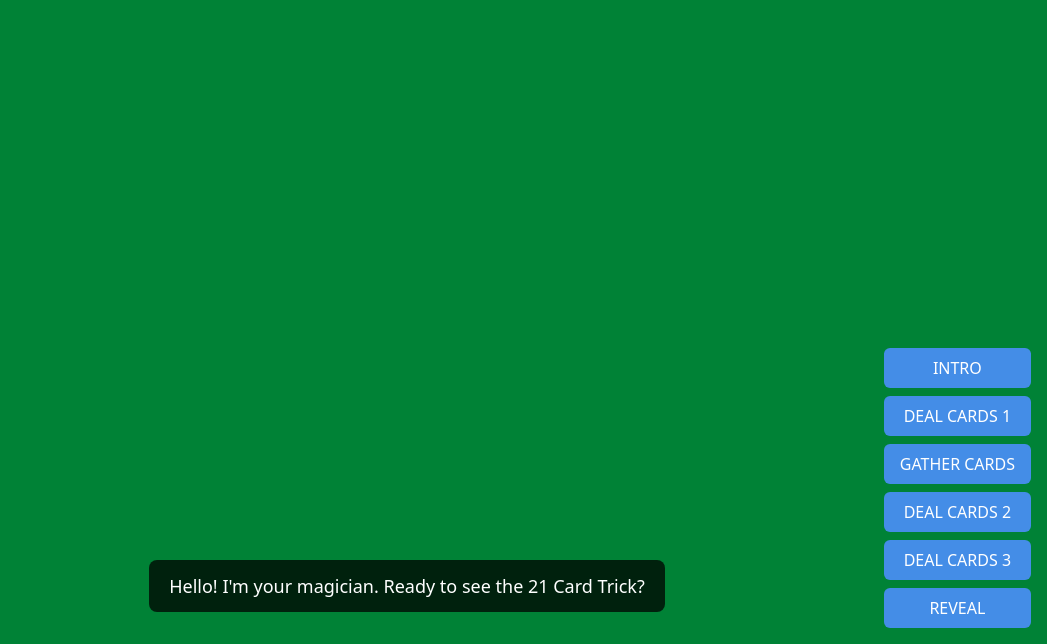
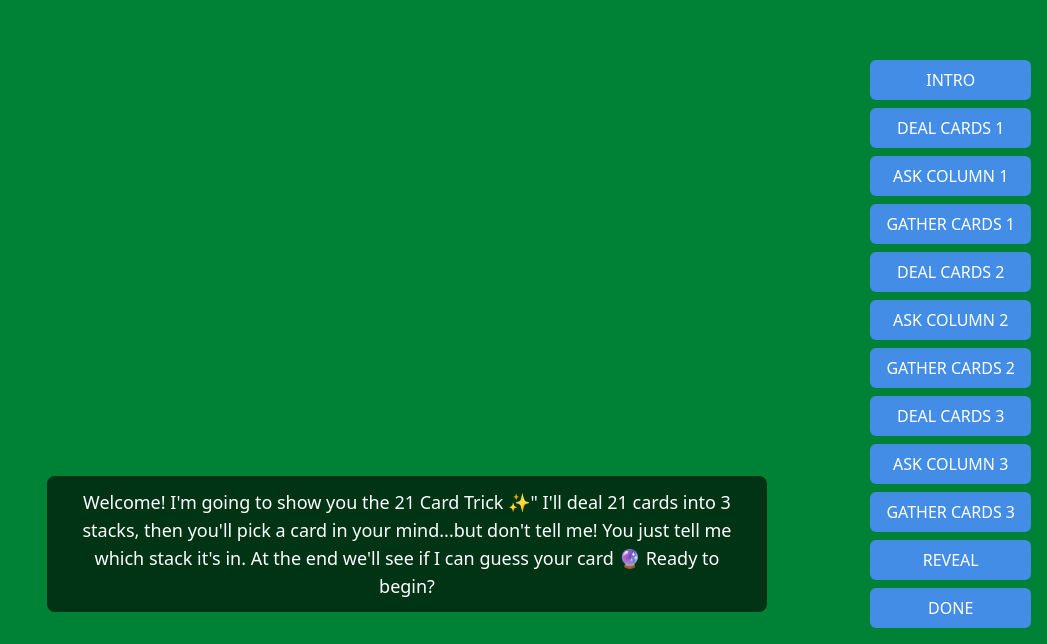
Before and after one commit to megelismi/21-card-trick, a React (Vite) app: page / in a window 1280 px wide. Shown: the part 156-800 px from the top of the page, without its empty margins (233-1280 px from the left). Built offline with nearby package versions, Linux system fonts and the light colour scheme.

Commit message:
card trick sequence and debug buttons

```diff
--- a/src/components/AnimatedCard.tsx
+++ b/src/components/AnimatedCard.tsx
@@ -26,8 +26,15 @@ function AnimatedCard({
   const finalX = column * (cardWidth + 150); // 15px space between columns TODO: this will need to change based on screen size
   const finalY = row * overlap; // overlap vertically
 
+  // TODO: put these phases into constants
+  const isDealingCards =
+    phase === "dealCards1" || phase === "dealCards2" || phase === "dealCards3";
+  const isGatheringRound = phase === "gatherCards1" || phase === "gatherCards2";
+  const isFinalGather = phase === "gatherCards3";
+  const isReveal = phase === "reveal";
+
   useEffect(() => {
-    if (phase === "dealRound1") {
+    if (isDealingCards) {
       animate(
         scope.current,
         {
@@ -41,7 +48,7 @@ function AnimatedCard({
           ease: "easeOut",
         }
       );
-    } else if (phase === "gatherRound1") {
+    } else if (isGatheringRound) {
       // gather the cards up
       //   animate(
       //     scope.current,
@@ -56,8 +63,22 @@ function AnimatedCard({
       //       ease: "easeOut",
       //     }
       //   );
+    } else if (isFinalGather) {
+      // this is the final gather things go off screen
+    } else if (isReveal) {
+      // revealAnimation
     }
-  }, [phase, index, finalX, finalY, animate, scope]);
+  }, [
+    isDealingCards,
+    isGatheringRound,
+    isFinalGather,
+    isReveal,
+    finalX,
+    finalY,
+    animate,
+    scope,
+    index,
+  ]);
 
   return (
     <motion.div
--- a/src/components/DebugControls.tsx
+++ b/src/components/DebugControls.tsx
@@ -10,28 +10,58 @@ function DebugControls({ send }: { send: (arg0: Events) => void }) {
         Intro
       </button>
       <button
-        onClick={() => send({ type: "DEAL_ROUND_1" })}
+        onClick={() => send({ type: "DEAL_CARDS_1" })}
         className="bg-blue-500 px-2 py-1 text-white"
       >
         Deal Cards 1
       </button>
       <button
-        onClick={() => send({ type: "GATHER_ROUND", selectedColumn: 2 })}
+        onClick={() => send({ type: "ASK_COLUMN_1" })}
         className="bg-blue-500 px-2 py-1 text-white"
       >
-        Gather Cards
+        Ask Column 1
       </button>
       <button
-        onClick={() => send({ type: "DEAL_ROUND_2" })}
+        onClick={() => send({ type: "GATHER_CARDS_1", selectedColumn: 2 })}
+        className="bg-blue-500 px-2 py-1 text-white"
+      >
+        Gather Cards 1
+      </button>
+      <button
+        onClick={() => send({ type: "DEAL_CARDS_2" })}
         className="bg-blue-500 px-2 py-1 text-white"
       >
         Deal Cards 2
       </button>
       <button
-        onClick={() => send({ type: "DEAL_ROUND_3" })}
+        onClick={() => send({ type: "ASK_COLUMN_2" })}
+        className="bg-blue-500 px-2 py-1 text-white"
+      >
+        Ask Column 2
+      </button>
+      <button
+        onClick={() => send({ type: "GATHER_CARDS_2", selectedColumn: 2 })}
+        className="bg-blue-500 px-2 py-1 text-white"
+      >
+        Gather Cards 2
+      </button>
+      <button
+        onClick={() => send({ type: "DEAL_CARDS_3" })}
         className="bg-blue-500 px-2 py-1 text-white"
       >
         Deal Cards 3
+      </button>
+      <button
+        onClick={() => send({ type: "ASK_COLUMN_3" })}
+        className="bg-blue-500 px-2 py-1 text-white"
+      >
+        Ask Column 3
+      </button>
+      <button
+        onClick={() => send({ type: "GATHER_CARDS_3", selectedColumn: 2 })}
+        className="bg-blue-500 px-2 py-1 text-white"
+      >
+        Gather Cards 3
       </button>
       <button
         onClick={() => send({ type: "REVEAL" })}
@@ -39,6 +69,12 @@ function DebugControls({ send }: { send: (arg0: Events) => void }) {
       >
         Reveal
       </button>
+      <button
+        onClick={() => send({ type: "DONE" })}
+        className="bg-blue-500 px-2 py-1 text-white"
+      >
+        Done
+      </button>
     </div>
   );
 }
--- a/src/components/DialogueBox.tsx
+++ b/src/components/DialogueBox.tsx
@@ -1,22 +1,30 @@
 import { motion, AnimatePresence } from "motion/react";
 
 const dialogueMap: Record<string, string> = {
-  intro: "Hello! I'm your magician. Ready to see the 21 Card Trick?",
-  dealRound1: "Dealing cards for round 1...",
-  gatherRound: "Gathering the cards...",
-  dealRound2: "Dealing cards for round 2...",
-  askColumn2: "Which column is your card in now?",
-  dealRound3: "One last deal...",
-  askColumn3: "Final time — which column is it in?",
-  reveal: "I believe your card is... 🎩✨",
-  done: "Thanks for playing!",
+  intro: `Welcome! I'm going to show you the 21 Card Trick ✨"
+  I'll deal 21 cards into 3 stacks,
+  then you'll pick a card in your mind...but don't tell me!
+  You just tell me which stack it's in. At the end we'll
+  see if I can guess your card 🔮 Ready to begin?`,
+  dealCards1: "Here we go!",
+  askColumn1:
+    "Ok pick a card in your mind, but remember don't tell me! Just tell which stack it's in.",
+  gatherCards1: "Interesting choice! Now let me shuffle the magic a little…",
+  dealCards2: "Round 2!",
+  askColumn2: "Do you see your card? Which stack is it in now?",
+  gatherCards2: "Perfect. I can sense the magic building…",
+  dealCards3: "One last deal...",
+  askColumn3: "Final time — which stack is it in now?",
+  gatherCards3: "All done! Time to concentrate… 🔮 ",
+  reveal: "Oh I see it! I believe your card is... 🎩✨",
+  done: "Amazing, wasn't it? Want to go again and see if you can stump me this time?",
 };
 
 function DialogueBox({ phase }: { phase: string }) {
   const text = dialogueMap[phase] ?? "";
 
   return (
-    <div className="fixed bottom-8 w-full flex flex-col items-center pointer-events-none">
+    <div className="fixed bottom-8  flex flex-col items-center pointer-events-none max-w-[720px]">
       <div className="pointer-events-auto flex flex-col items-center">
         <AnimatePresence mode="wait">
           <motion.div
@@ -25,7 +33,7 @@ function DialogueBox({ phase }: { phase: string }) {
             animate={{ opacity: 1, y: 0 }}
             exit={{ opacity: 0, y: -12 }}
             transition={{ duration: 0.35 }}
-            className="bg-black/75 text-white text-lg px-5 py-3 rounded-lg max-w-[86vw] text-center"
+            className="bg-black/60 text-white text-lg px-5 py-3 rounded-lg text-center"
           >
             {text}
           </motion.div>
--- a/src/machines/cardTrickMachine.ts
+++ b/src/machines/cardTrickMachine.ts
@@ -27,22 +27,46 @@ const cardTrickMachine = setup({
   },
   states: {
     intro: {
-      on: { DEAL_ROUND_1: 'dealRound1' }
+      on: { DEAL_CARDS_1: 'dealCards1' }
     },
-    dealRound1: {
+    dealCards1: {
       entry: ['setRandomCards', 'logCards'],
-      on: { GATHER_ROUND: 'gatherRound' }, // TODO: change later, this is just for testing
+      on: { ASK_COLUMN_1: 'askColumn1' },
     },
-    gatherRound: {
-      on: { DEAL_ROUND_2: 'dealRound2' },
+    askColumn1: {
+      entry: [], // column buttons should appear
+      on: { GATHER_CARDS_1: 'gatherCards1' },
     },
-     dealRound2: {
-      on: { DEAL_ROUND_3: 'dealRound3' },
+    gatherCards1: {
+      entry: [], // we should receive the selected column and reshuffle cards...
+      on: { DEAL_CARDS_2: 'dealCards2' },
     },
-    dealRound3: {
+    dealCards2: {
+      on: { ASK_COLUMN_2: 'askColumn2' },
+    },
+    askColumn2: {
+      entry: [], // column buttons should appear, or maybe they stay put...
+      on: { GATHER_CARDS_2: 'gatherCards2' },
+    },
+    gatherCards2: {
+      entry: [], // we should receive the selected column and reshuffle cards...
+      on: { DEAL_CARDS_3: 'dealCards3' },
+    },
+    dealCards3: {
+      on: { ASK_COLUMN_3: 'askColumn3' },
+    },
+    askColumn3: {
+      entry: [], // column buttons should appear, or maybe they stay put...
+      on: { GATHER_CARDS_3: 'gatherCards3' },
+    },
+    gatherCards3: {
+      entry: [], // we should receive the selected column and reshuffle cards...
       on: { REVEAL: 'reveal' },
     },
-    reveal: { type: 'final' }
+    reveal: {
+      on: { DONE: 'done' }, // reveal animation
+    },
+    done: { type: 'final' }
   }
 });
 
--- a/src/types/cardTrickMachine.ts
+++ b/src/types/cardTrickMachine.ts
@@ -1,3 +1,5 @@
+import type { Cards } from './cards';
+
 export interface Context {
   selectedColumn?: number; // 0,1,2
   cards: Cards,
@@ -5,8 +7,14 @@ export interface Context {
 
 export type Events =
   | { type: "INTRO" }
-  | { type: "DEAL_ROUND_1" }
-  | { type: "GATHER_ROUND"; selectedColumn: number }
-  | { type: "DEAL_ROUND_2" }
-  | { type: "DEAL_ROUND_3" }
-  | { type: "REVEAL" };
+  | { type: "DEAL_CARDS_1" }
+  | { type: "ASK_COLUMN_1" }
+  | { type: "GATHER_CARDS_1"; selectedColumn: number }
+  | { type: "DEAL_CARDS_2" }
+  | { type: "ASK_COLUMN_2" }
+  | { type: "GATHER_CARDS_2"; selectedColumn: number }
+  | { type: "DEAL_CARDS_3" }
+  | { type: "ASK_COLUMN_3" }
+  | { type: "GATHER_CARDS_3"; selectedColumn: number }
+  | { type: "REVEAL" }
+  | { type: "DONE" };
```
